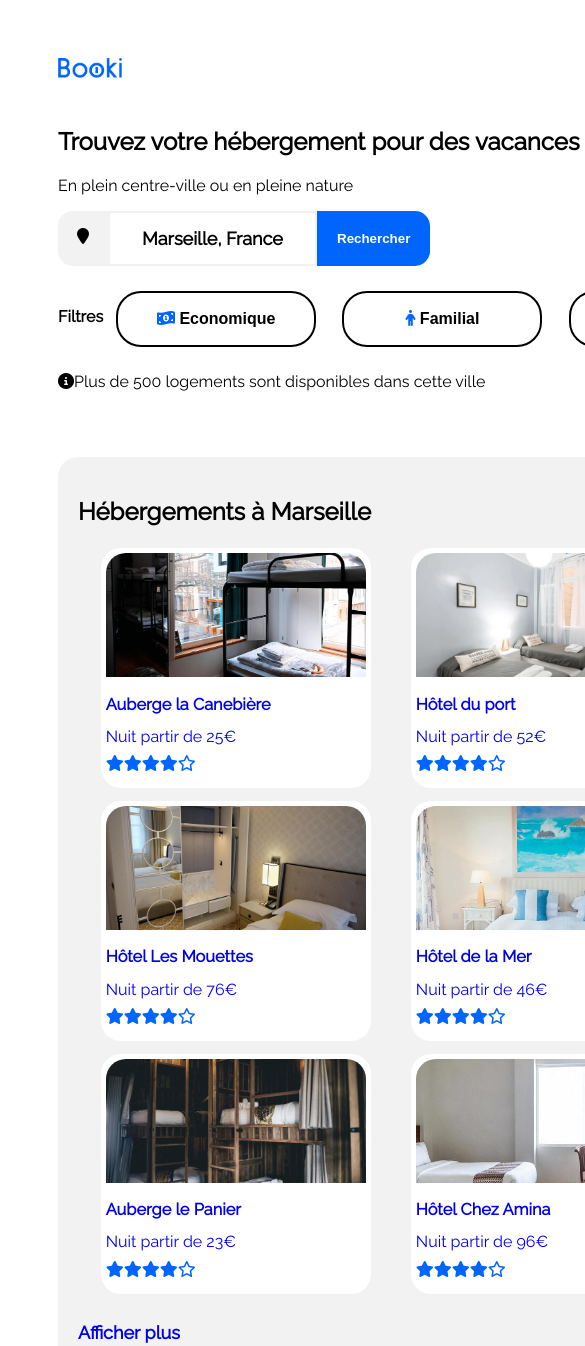
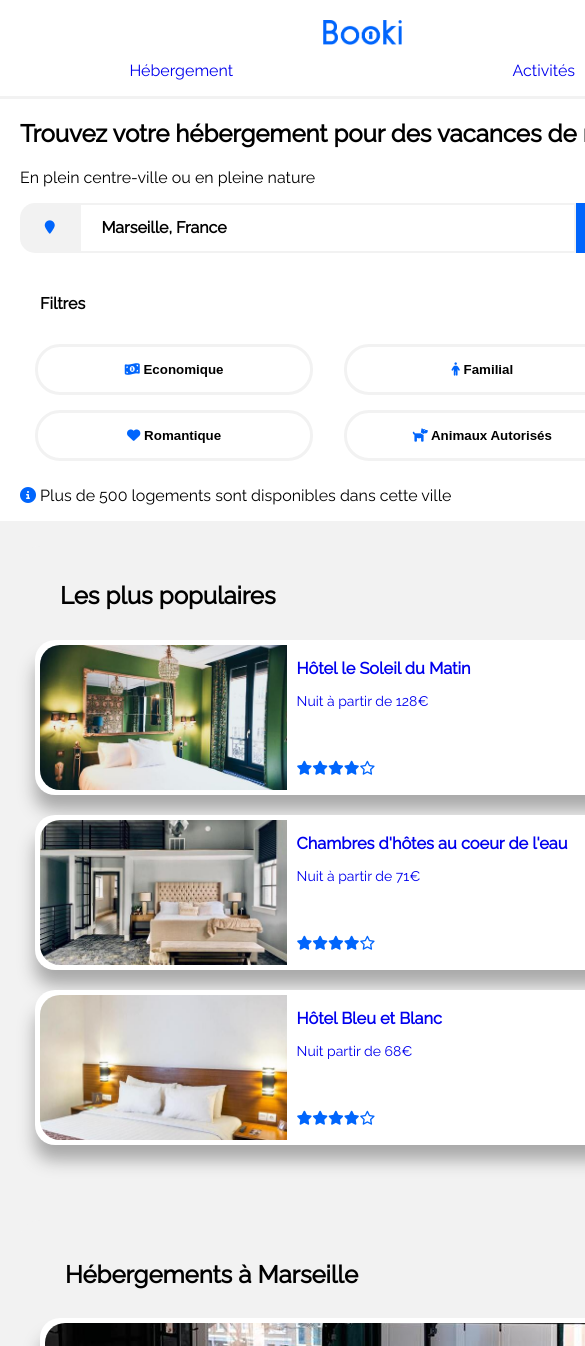
Before and after one commit to Zefjaohaiozer/Booki, a plain HTML site: page index.html in a window 390 px wide. Shown: the top 1346 px of the page, 585 px wide, since content can reach past the window. Drawn offline with Linux system fonts and the light colour scheme.

Commit message:
Version Finale / premier jet

```diff
--- a/index.html
+++ b/index.html
@@ -7,11 +7,14 @@
     <title>Booki</title>
     <script src="https://kit.fontawesome.com/e1a783ce50.js" crossorigin="anonymous"></script>
     <meta name="viewport" content="width=device-width, initial-scale=1" />
+
     <link rel="preconnect" href="https://fonts.googleapis.com">
     <link rel="preconnect" href="https://fonts.gstatic.com" crossorigin>
     <link href="https://fonts.googleapis.com/css2?family=Raleway&display=swap" rel="stylesheet">
     <link href="styles/style.css" rel="stylesheet">
     <link href="styles/desktop.css" rel="stylesheet">
+    <link rel="stylesheet" href="styles/tablet.css">
+    <link rel="stylesheet" href="styles/phone.css">
 
 
 
@@ -33,56 +36,56 @@
  <section class="searchAndFilter">
 <!-- Section recherche -->
         <div class="search">
-            <h2 class="h2">
+            <h1 class="h1">
                 Trouvez votre hébergement pour des vacances de rêve
-            </h2>
+            </h1>
             <p>
                 En plein centre-ville ou en pleine nature
             </p>
 
             <form action="#" class="researchForm">
-                <div class="searchLocationDiv">
-                    <p class="searchLocationPin"><i class="fa-solid fa-location-pin"></i></p>
-                </div>
+
+                <button class="searchLocationDiv" type="submit"><i class="fa-solid fa-location-pin searchLocationPin"></i></button>
                 <input type="text" class="searchText" value="Marseille, France">
-                <input class="searchButton" type="submit" value="Rechercher">
+                <button class="searchButton textSearchButton" type="submit"><p>Rechercher</p></button>
+                <button class="searchButton searchButtonFA" type="submit"><i class="fa-solid fa-magnifying-glass searchButtonIcon"></i></button>
+
+
             </form>
 
         </div>
 
 <!-- Filtres -->
         <div class="filters">
-            <h3 class="h3">Filtres</h3>
+            <h3 class="h3 filterTitle">Filtres</h3>
                 <button class="filterButton">
-                    <p>
+
                         <i class="fa-solid fa-money-bill-1-wave filterFA"></i> Economique
-                    </p>
+
                 </button>
 
                 <button class="filterButton">
 
-                    <p>
                         <i class="fa-solid fa-person filterFA"></i> Familial
-                    </p>
+
                 </button>
                 <button class="filterButton">
 
-                    <p>
+
                         <i class="fa-solid fa-heart filterFA"></i> Romantique
-                    </p>
+
                 </button>
                 <button class="filterButton">
-                    <p>
-                        <i class="fa-solid fa-dog filterFA"></i> Animaux Autorisés
-                    </p>
+                    <i class="fa-solid fa-dog filterFA"></i> Animaux Autorisés
+
                 </button>
 
 
             </div>
 
-        <p><i class="fa-solid fa-circle-info"></i>Plus de 500 logements sont disponibles dans cette ville</p>
+        <p><i class="fa-solid fa-circle-info infoFA"></i> Plus de 500 logements sont disponibles dans cette ville</p>
     </section>
-<!-- mise en place d'une Div spécifique pour aligner les 2 blocs "Hébergement" et "Populaires" -->
+<!-- mise en place d'une Div spécifique pour aligner les 2 blocs "Hébergement" et "Populaires" et ensuite les inverser simplement en mode mobile -->
     <section class="sideSections">
 <!-- Section hébergement -->
         <div class="hosting sideCard" id="hosting">
@@ -100,7 +103,7 @@
                         Auberge la Canebière
                     </h3>
                     <p>
-                    Nuit  partir de 25€
+                    Nuit à partir de 25€
                     </p>
                     <p class="ranking"><i class="fa-solid fa-star"></i><i class="fa-solid fa-star"></i><i class="fa-solid fa-star"></i><i class="fa-solid fa-star"></i><i class="fa-regular fa-star"></i></p>
 
@@ -113,7 +116,7 @@
                         Hôtel du port
                     </h3>
                     <p>
-                    Nuit  partir de 52€
+                    Nuit à partir de 52€
                     </p>
                     <p class="ranking"><i class="fa-solid fa-star"></i><i class="fa-solid fa-star"></i><i class="fa-solid fa-star"></i><i class="fa-solid fa-star"></i><i class="fa-regular fa-star"></i></p>
                 </div>
@@ -125,7 +128,7 @@
                         Hôtel Les Mouettes
                     </h3>
                     <p>
-                    Nuit  partir de 76€
+                    Nuit à partir de 76€
                     </p>
                     <p class="ranking"><i class="fa-solid fa-star"></i><i class="fa-solid fa-star"></i><i class="fa-solid fa-star"></i><i class="fa-solid fa-star"></i><i class="fa-regular fa-star"></i></p>
                 </div>
@@ -137,7 +140,7 @@
                         Hôtel de la Mer
                     </h3>
                     <p>
-                    Nuit  partir de 46€
+                    Nuit à partir de 46€
                     </p>
                     <p class="ranking"><i class="fa-solid fa-star"></i><i class="fa-solid fa-star"></i><i class="fa-solid fa-star"></i><i class="fa-solid fa-star"></i><i class="fa-regular fa-star"></i></p>
                 </div>
@@ -149,7 +152,7 @@
                         Auberge le Panier
                     </h3>
                     <p>
-                    Nuit  partir de 23€
+                    Nuit à partir de 23€
                     </p>
                     <p class="ranking"><i class="fa-solid fa-star"></i><i class="fa-solid fa-star"></i><i class="fa-solid fa-star"></i><i class="fa-solid fa-star"></i><i class="fa-regular fa-star"></i></p>
                 </div>
@@ -161,7 +164,7 @@
                         Hôtel Chez Amina
                     </h3>
                     <p>
-                    Nuit  partir de 96€
+                    Nuit à partir de 96€
                     </p>
                     <p class="ranking"><i class="fa-solid fa-star"></i><i class="fa-solid fa-star"></i><i class="fa-solid fa-star"></i><i class="fa-solid fa-star"></i><i class="fa-regular fa-star"></i></p>
                 </div>
@@ -171,15 +174,20 @@
     </div>
 <!-- Section Populaire -->
         <div class="popular sideCard">
-            <h2 class="h2">
+            <div class="popularTitleAndIcon">
+            <h2 class="h2 popularH2">
                 Les plus populaires
             </h2>
+            <i class="fa-solid fa-arrow-trend-up"></i>
+
+
+        </div>
             <div class="popularFlexBox">
                 <div class="popularPreview">
                 <a href="#" class="clickCardPopular">
 
 
-                        <img src="styles/hebergements/4_small/soleil.jpg" alt="Chambre aux mures vers dans un style traditionnel, avec un lit double" class="popularImg">
+                        <img src="styles/hebergements/4_small/soleil.jpg" alt="Chambre aux murs verts dans un style traditionnel, avec un lit double" class="popularImg">
                         <div class="popularTexts">
                         <h3>
                             Hôtel le Soleil du Matin
@@ -224,7 +232,7 @@
                     </div>
                 </a>
                 </div>
-            </div>
+        </div>
 
     </section>
 <!-- Section Activités -->
@@ -274,37 +282,40 @@
 <!-- Footer -->
     <footer class="footerClass">
 
-        <li class="footerList">
-            <ul><h3>à Propos</h3></ul>
-            <ul>
+        <ul class="footerList">
+            <li><h3>à Propos</h3>
+            </li>
+            <li class="listItem">
                 <a href="#" class="footerLink">Fonctionnement du site</a>
-            </ul>
-            <ul>
+            </li>
+            <li class="listItem">
                 <a href="#" class="footerLink">Conditions Générales</a>
-            </ul>
-            <ul>
+            </li>
+            <li class="listItem">
                 <a href="#" class="footerLink">Données et confidentialité</a>
-            </ul>
-        </li>
-        <li class="footerList">
-            <ul><h3>Nos hébergements</h3></ul>
-            <ul>
+            </li>
+        </ul>
+        <ul class="footerList">
+            <li><h3>Nos hébergements</h3>
+            </li>
+            <li class="listItem">
                 <a href="#" class="footerLink">Charte Qualité</a>
-            </ul>
-            <ul>
+            </li>
+            <li class="listItem">
                 <a href="#" class="footerLink">Proposer votre hôtel</a>
-            </ul>
+            </li>
 
-        </li>
-        <li class="footerList">
-            <ul><h3>Assistance</h3></ul>
-            <ul>
+        </ul>
+        <ul class="footerList">
+            <li><h3>Assistance</h3>
+            </li>
+            <li class="listItem">
                 <a href="#" class="footerLink">Centre d'aide</a>
-            </ul>
-            <ul>
+            </li>
+            <li class="listItem">
                 <a href="#" class="footerLink">Nous contacter</a>
-            </ul>
-        </li>
+            </li>
+        </ul>
 
 
     </footer>
--- /dev/null
+++ b/styles/phone.css
@@ -0,0 +1,221 @@
+@media screen and (max-width: 768px) {
+    body {
+        padding: 0px;
+        margin: 0px;
+        background-color: #F2F2F2;
+    }
+
+    /* modification de la navigation et du logo */
+    header {
+        background-color: white;
+        border-radius: 0px 0px 0px 0px;
+    }
+
+    .logo {
+        display: flex;
+        flex-direction: column;
+        margin: auto;
+        margin-top: 20px;
+    }
+
+    .nav {
+        display: flex;
+        margin: 0px;
+        width: 100%;
+        flex-direction: row;
+        background-color: white;
+        border-radius: 0px 0px 0px 0px;
+        margin: 0px;
+        margin-left: 0px;
+
+    }
+
+    .navLink {
+        border-bottom: solid;
+        border-color: #F2F2F2;
+        width: 50%;
+        text-align: center;
+        margin: 0px;
+    }
+
+    .navLink:focus {
+        border-color: #0065FC;
+        color: #0065FC;
+    }
+
+    /* modifications sur la section recherches  */
+    .search {
+        width: 100%;
+    }
+
+    .searchAndFilter {
+        background-color: white;
+        border-radius: 0px 0px 0px 0px;
+        width: 100%;
+        margin: 0px;
+        padding-left: 20px;
+    }
+
+    .researchForm {
+        height: 50px;
+        width: 90%;
+    }
+
+    .searchLocationDiv {
+        width: 10%;
+    }
+
+    .searchLocationPin {
+        margin: auto;
+    }
+
+    .searchText {
+        width: 80%;
+        text-align: left;
+        padding-left: 20px;
+    }
+
+    /* on affiche la loupe à la place du texte dans la barre de recherche */
+    .searchButtonFA {
+        display: inherit;
+        width: 10%;
+        text-align: center;
+    }
+
+    .searchButtonIcon {
+        margin: auto;
+    }
+
+    .textSearchButton {
+        display: none;
+    }
+
+    /* modification des filtres pour version mobile */
+
+    .filters {
+        display: flex;
+        flex-wrap: wrap;
+        width: 90%;
+    }
+
+    .filterTitle {
+        width: 100%;
+        text-align: left;
+        padding-left: 20px;
+    }
+
+    .filterButton {
+        width: 45%;
+        margin: auto;
+        margin-top: 15px;
+    }
+
+/* Modification de l'ordre d'affichage Populaire et Hébergement + modification de leur design */
+    .sideSections {
+        display: flex;
+        flex-direction: column-reverse;
+        width: 100%;
+    }
+
+    .popular {
+        height: auto;
+        width: 90%;
+        min-width: none;
+        margin-left: 20px;
+    }
+
+    .popularFlexBox {
+        display: flex;
+        flex-direction: column;
+        width: 100%;
+    }
+
+    .popularPreview {
+        width: 100%;
+        margin-top: 10px;
+        margin-bottom: 10px;
+    }
+
+    .popularImg {
+        width: 40%;
+    }
+
+    .hosting {
+        height: auto;
+        width: 90%;
+        margin-left: 20px;
+
+    }
+
+    .hostingFlexBox {
+        display: flex;
+        flex-direction: column;
+        width: 100%;
+    }
+
+    .hostingImg {
+        height: 130px;
+    }
+
+    .clickCardHosting {
+        width: 100%;
+    }
+
+    .hostingPreview {
+        width: 100%;
+        margin: auto;
+        margin-top: 10px;
+        margin-bottom: 10px;
+    }
+
+    /* le lien pour afficher plus disparaît sur Mobile */
+    .showMore {
+        display: none;
+    }
+
+    /* modification des activités */
+    .activities {
+        width: 100%;
+        height: auto;
+    }
+
+    .activitiesImg {
+        width: 100%;
+        height: 160px;
+
+    }
+
+    .activitiesFlexbox {
+
+        display: flex;
+        flex-direction: column;
+    }
+
+    .clickCardActivities {
+        width: 90%;
+        margin-left: 20px;
+    }
+
+    .activitiesPreview {
+        width: 100%;
+        margin: auto;
+        margin-top: 10px;
+        margin-bottom: 10px;
+        height: 220px;
+        margin-left: 20px;
+    }
+
+    .clickCardActivities:hover {
+        box-shadow: none;
+    }
+
+    /* modification du footer */
+    .footerClass {
+        display: flex;
+        flex-direction: column;
+        width: 100%;
+        padding-bottom: 30px;
+        height: auto;
+    }
+
+}
--- a/styles/style.css
+++ b/styles/style.css
@@ -1,41 +1,51 @@
 /* Style général */
+html{
+    display: flex;
+}
 body{
+    margin: 0px;
+    padding: 0px;
     font-family: 'Raleway', sans-serif;
     display: flex;
     flex-wrap: wrap;
     flex-direction: column;
-    padding: 25px;
+
 }
 
 a{
     text-decoration: none;
 }
+
+.h2{
+    margin-left: 25px;
+}
 .h3{
     font-weight: 700;
     font-size: 16px;
-    line-height: 19px;
 
     }
 p{
-    font-size: medium;
-    }
-/* Navigation / header */
-header{
 
     }
+
+/* Navigation / header */
+
 .logo{
-    height: 20px;
+    height: 25px;
     margin: 25px;
 }
+
+/* Disposition de la navigation en haut à droite */
 .nav{
     float: right;
     display: inline-flex;
    }
+
 .navLink{
     margin: 5px;
 }
 
-/* style des rankings font awesome */
+/* style des rankings font awesome et disposition en bas de chaque card*/
 .ranking{
     color: #0065FC;
     position: absolute;
@@ -48,18 +58,20 @@ header{
     margin-top: 0px;
 }
 .researchForm{
-    display: inline-flex;
-    width: 300px;
+    display: flex;
     }
 .searchButton{
     border-style: none;
     border-radius: 0px 15px 15px 0px;
     background-color: #0065FC;
     color:white;
-    font-size: 700;
-    font-weight: bold;
-    padding:20px;
+    font-weight: 700;
+    font-size: 1em;
+    line-height: 21px;
+    padding-left: 15px;
+    padding-right:15px;
 }
+
 .searchButton:hover{
     cursor: pointer;
     background-color:#DEEBFF;
@@ -72,7 +84,7 @@ header{
     font-family: 'Raleway';
     font-style: normal;
     font-weight: 700;
-font-size: 18px;
+    font-size: 1em;
     line-height: 21px;
     text-align: center;
 
@@ -83,32 +95,41 @@ text-align: center;
     text-align: center;
     background-color: #F2F2F2;
     border-radius: 15px 0px 0px 15px;
-    padding: auto;
+    border: none;
 }
 .searchLocationDiv:hover{
     cursor: pointer;
+    background-color:#DEEBFF;
+
 }
 
 .searchLocationPin{
-    width: 50px;
+    text-align: center;
+    color: #0065FC;
+}
+
+.searchButtonFA{
+    display: none;
 }
 
 /* Filtres */
 .filters{
     display: inline-flex;
     text-align: center;
-    width: 950px;
+    width: 900px;
     margin: 25px;
     margin-left: 0px;
     display: flex;
     flex-direction: row;
  }
 .filterButton{
-    margin:auto;
+    margin-left:25px;
+    padding: 15px;
     background-color: white;
     border-style: solid;
+    border-width: 3px;
+    border-color:#F2F2F2;
     border-radius: 25px;
-
     font-weight: 700;
     min-width: 200px;
 
@@ -119,6 +140,10 @@ text-align: center;
     cursor: pointer;
 }
 .filterFA{
+    color: #0065FC;
+}
+
+.infoFA{
     color: #0065FC;
 }
 
@@ -133,11 +158,12 @@ text-align: center;
 /* Hosting */
 
 .hosting{
-    width: 70%;
+    width: 65%;
     background-color: #F2F2F2;
     border-radius: 20px;
     padding: 20px;
     min-height: 625px;
+    min-width: 600px;
    }
 .clickCardHosting{
     margin: auto;
@@ -157,15 +183,18 @@ text-align: center;
         font-weight: 400;
         font-size: 14px;
         line-height: 16px;
-
+        box-shadow: -2px 17px 17px -2px #a8a8a8;
+    }
+.hostingPreview:hover{
+    box-shadow: -2px 17px 17px -2px #626262;
 }
 
 .hostingImg{
         width: 100%;
         height: 124px;
-        object-position: center;
         border-radius: 20px 20px 0px 0px;
         object-fit: cover;
+        object-position: center;
     }
 .hostingFlexBox{
     display: flex;
@@ -182,16 +211,34 @@ text-align: center;
 }
 
 /* Populaire */
+
+
 .popular{
     background-color: #F2F2F2;
-    width: 25%;
+    width: 28%;
+    min-width: 300px;
     min-height: 625px;
     border-radius: 20px;
     padding:15px;
+    position: relative;
+    display: flex;
+    flex-direction: column;
 
 }
+.popularFlexBox{
+    height: 100%;
+    width: 100%;
+}
+.fa-arrow-trend-up{
+    color: #0065FC;
+    position: absolute;
+    right: 30px;
+    top:40px;
+    font-size: x-large;
+}
 .popularImg{
-    width: 137px ;
+    width: 100px;
+    min-width: auto;
     height: 145px;
     object-position: center;
     border-radius: 20px 0px 0px 20px;
@@ -206,22 +253,26 @@ text-align: center;
     font-weight: 400;
     font-size: 14px;
     line-height: 16px;
-    margin: auto;
-    margin-top: 25px;
+    margin-top: 10%;
+    box-shadow: -2px 17px 17px -2px #a8a8a8;
+
+    }
+.popularPreview:hover{
+    box-shadow: -2px 17px 17px -2px #626262;
 }
 .clickCardPopular{
     display: flex;
-
 }
 .popularTexts{
     margin-left: 10px;
-    height: 150px;
+
     position: relative;
 }
 
+
 /* Activités */
 .activitiesImg{
-    width: 300px;
+    width: 100%;
     height: 420px;
     object-position: center;
     border-radius: 20px 20px 0px 0px;
@@ -229,8 +280,8 @@ text-align: center;
 
 }
 .activitiesFlexBox{
-    display: inline-flex;
-
+    display: flex;
+    flex-direction: row;
     flex-wrap: wrap;
     width: 100%;
     }
@@ -243,9 +294,13 @@ text-align: center;
     border-radius: 20px 20px 20px 20px;
     margin: auto;
     height: 470px;
-    box-shadow: -2px 37px 17px -2px #F2F2F2;
+    box-shadow: -2px 17px 17px -2px #F2F2F2;
     padding-bottom: 15px;
     text-align: left;
+    width: 20%;
+}
+.clickCardActivities:hover{
+    box-shadow: -2px 17px 17px -2px #626262;
 }
 .activitiesTitle{
     margin-left: 20px;
@@ -255,18 +310,23 @@ text-align: center;
 .footerClass{
     background-color: #F2F2F2;
     display: inline-flex;
-    margin-right: 25px;
-    margin-left: 25px;
+    margin-right: 20px;
+    margin-left: 20px;
     margin-top: 40px;
     margin-bottom:0px ;
     height: 225px;
-    position: relative;
+
 
 }
 .footerList{
+
+    padding-left: 0px;
     margin: auto;
     margin-left: 20px;
     list-style: none;
     text-align: left;
     height: 180px;
 }
+.listItem{
+    margin-top: 20px;
+}
--- /dev/null
+++ b/styles/tablet.css
@@ -0,0 +1,53 @@
+@media screen and (max-width: 992px) {
+
+    /* (en cas de passage du mode phone au mode tablette) */
+    .searchButtonFA{
+        display: none;
+    }
+
+    .filters{
+        width: 100%;
+    }
+    .filterButton{
+        margin: auto;
+        width: 20%;
+
+    }
+
+
+    .sideSections{
+        display: flex;
+        flex-wrap: wrap;
+    }
+    .hosting{
+        width: 100%;
+    }
+
+    .popular{
+        width: 100%;
+        height: 280px;
+        min-height: 280px;
+    }
+    .popularFlexBox{
+        width: 100%;
+        display: flex;
+    }
+    .popularDeckCards{
+
+        flex-direction: row;
+    }
+    .popularPreview{
+        width: 25%;
+        margin: auto;
+    }
+    .clickCardActivities{
+        height: 280px ;
+    }
+    .activitiesImg{
+        height: 220px;
+    }
+    .activitiesTitle{
+        margin:10px
+    }
+
+}
```
Lines whose indentation alone changed are shown as unchanged.
